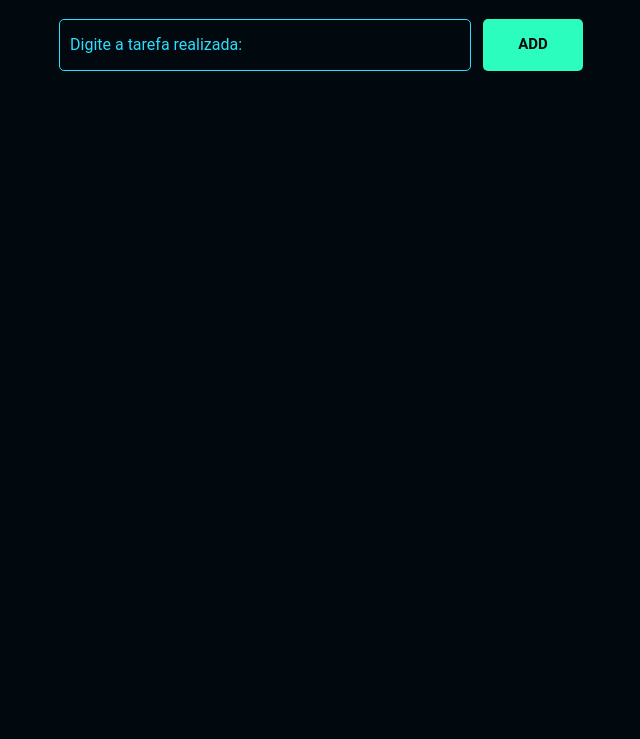
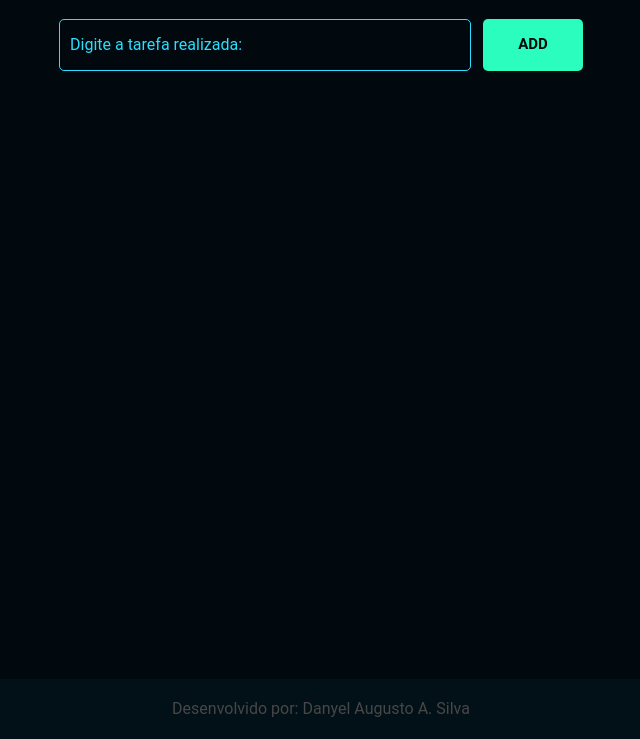
Before and after one commit to Danyel492/registro_tarefas, a plain HTML site: page intex.html in a window 1280 px wide. Shown: the part 61-800 px from the top of the page, without its empty margins (319-959 px from the left). Drawn offline with Linux system fonts and the light colour scheme.

Commit message:
alterando footer

```diff
--- a/intex.html
+++ b/intex.html
@@ -24,6 +24,8 @@
             </ul>
     </main>
 
+    <footer>Desenvolvido por: Danyel Augusto A. Silva</footer>
+
 
     <script src="scripts.js"></script>
 </body>
--- a/style.css
+++ b/style.css
@@ -91,3 +91,16 @@ ul {
 .input-error:focus{
     border-color: #e21a43;
 }
+
+footer {
+    display: flex;
+    background-color: #021017;
+    height: 60px;
+    width: 100vw;
+    color: #474747;
+    align-items: center;
+    justify-content: center;
+    position: absolute;
+    bottom: 0;
+
+}
```
